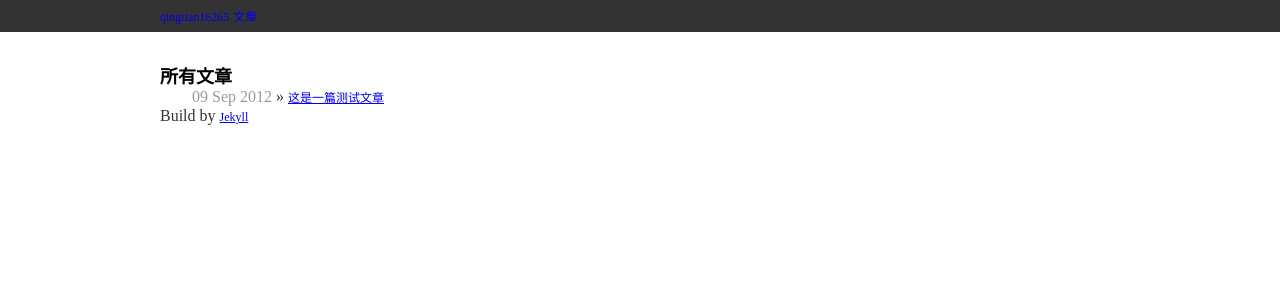
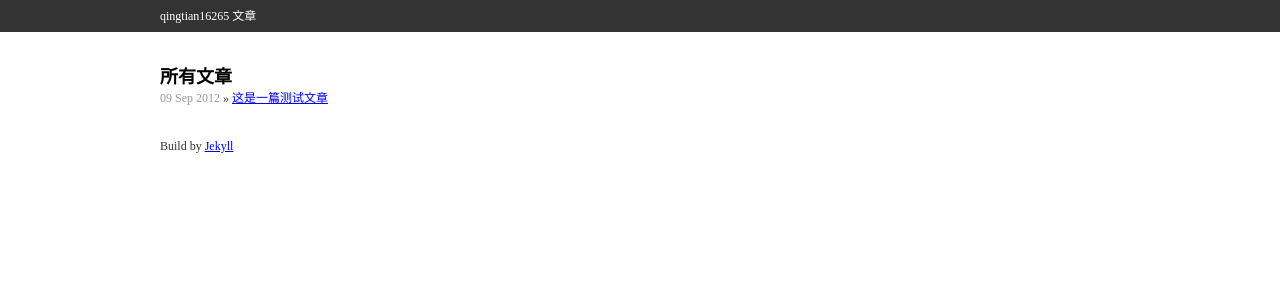
Before and after one commit to qingtian/qingtian.github.com, a Jekyll site: the page built from index.html, in a window 1280 px wide. Shown: the top 300 px of the page. Built offline with Jekyll 4.4.1, drawn with Linux system fonts in a browser that asks for light colours.

Commit message:
improve layout

```diff
--- a/static/css/base.css
+++ b/static/css/base.css
@@ -1,12 +1,12 @@
 
 /*基本布局*/
-body{color:#333;}
+body{font-size:12px;color:#333;}
 
-a,a:visited,a:hover,a:active{font-size:12px;}
+a,a:visited,a:hover,a:active{}
 
 header{background:#333;color:#fff;height:32px;line-height:32px;}
 nav,#main,footer{margin:0px auto;width:960px;text-align:left;}
-nav a,nav a:visited,nav a:hover,nav a:active{text-decoration:none;}
+nav a,nav a:visited,nav a:hover,nav a:active{color:#fff;text-decoration:none;}
 nav a:hover{color:#f3f3f3;}
 #main{}
 footer{}
@@ -16,11 +16,11 @@ footer p{line-height:20px;}
 /*首页*/
 h2 {font-size:18px;font-weight:bold;color:black;}
 
-#article{margin:30px auto 0;}
-#article ul{margin:0 2em;}
+#article{margin:30px auto 30px;}
+#article ul{}
 #article time{color:#999;}
 
 /*文章详细*/
 article {margin:30px auto 0;color:#666;}
-article h1{text-align:center;font-size:18px;font-weight:bold;color:black;}
-article p{margin:12px 0;text-indent:2em;font-size:18px;}
+article h1{font-size:18px;font-weight:bold;}
+article p{margin:12px 0;}
```
